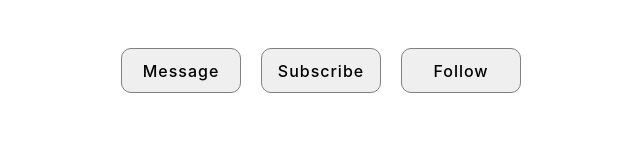
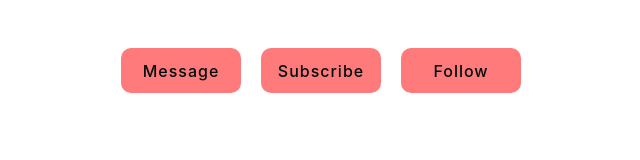
Before and after one commit to mrsamia/Js_btn_1, a plain HTML site: page index.html in a window 1280 px wide. Shown: the whole page, without its empty margins (319-959 px from the left). Drawn offline with nearby package versions, Linux system fonts and the light colour scheme.

Commit message:
SRM | color_change

```diff
--- a/style.css
+++ b/style.css
@@ -1,7 +1,9 @@
 .btn_style{
     margin-left: 10px;
     margin-right: 10px;
-    border: 1px solid gray;
+    border: none;
+    color: rgb(0, 12, 12);
+    background-color:#FF7A7A;
     border-radius: 10px;
     height: 45px;
     width: 120px;
```
